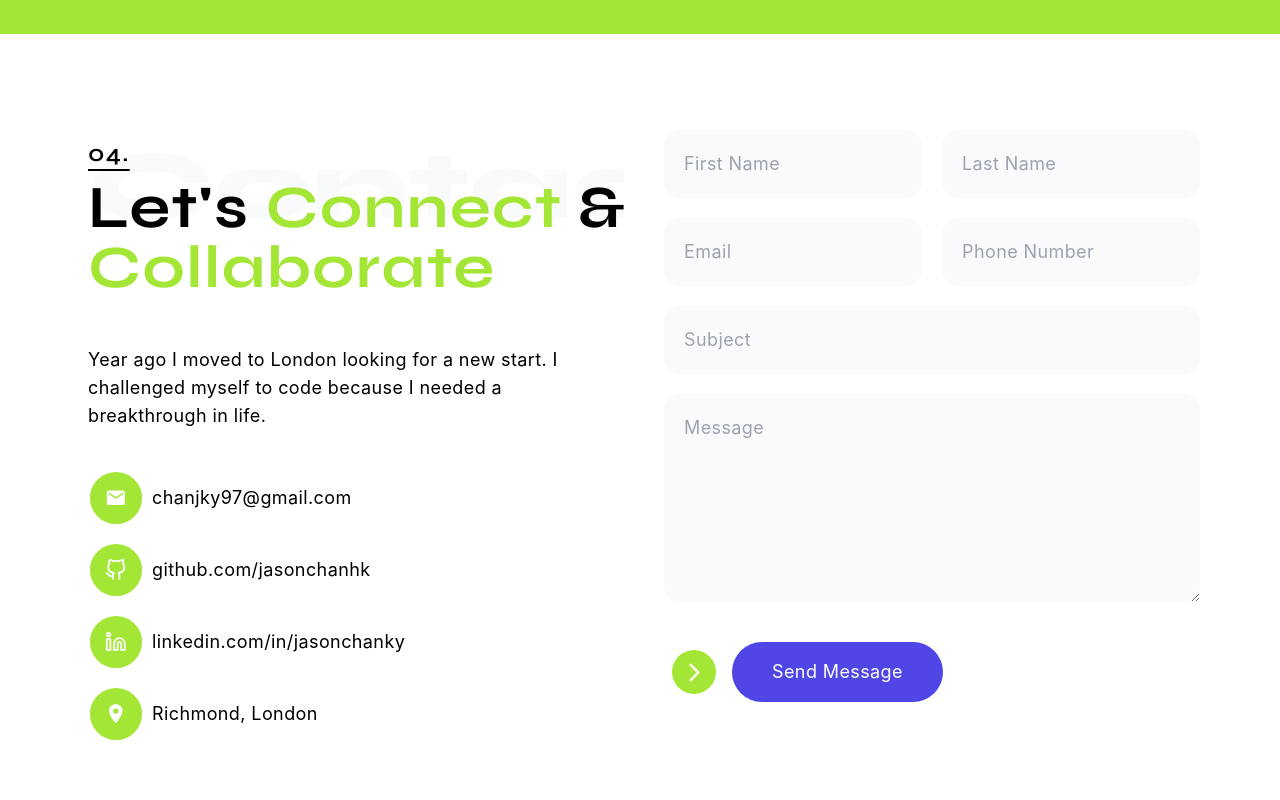
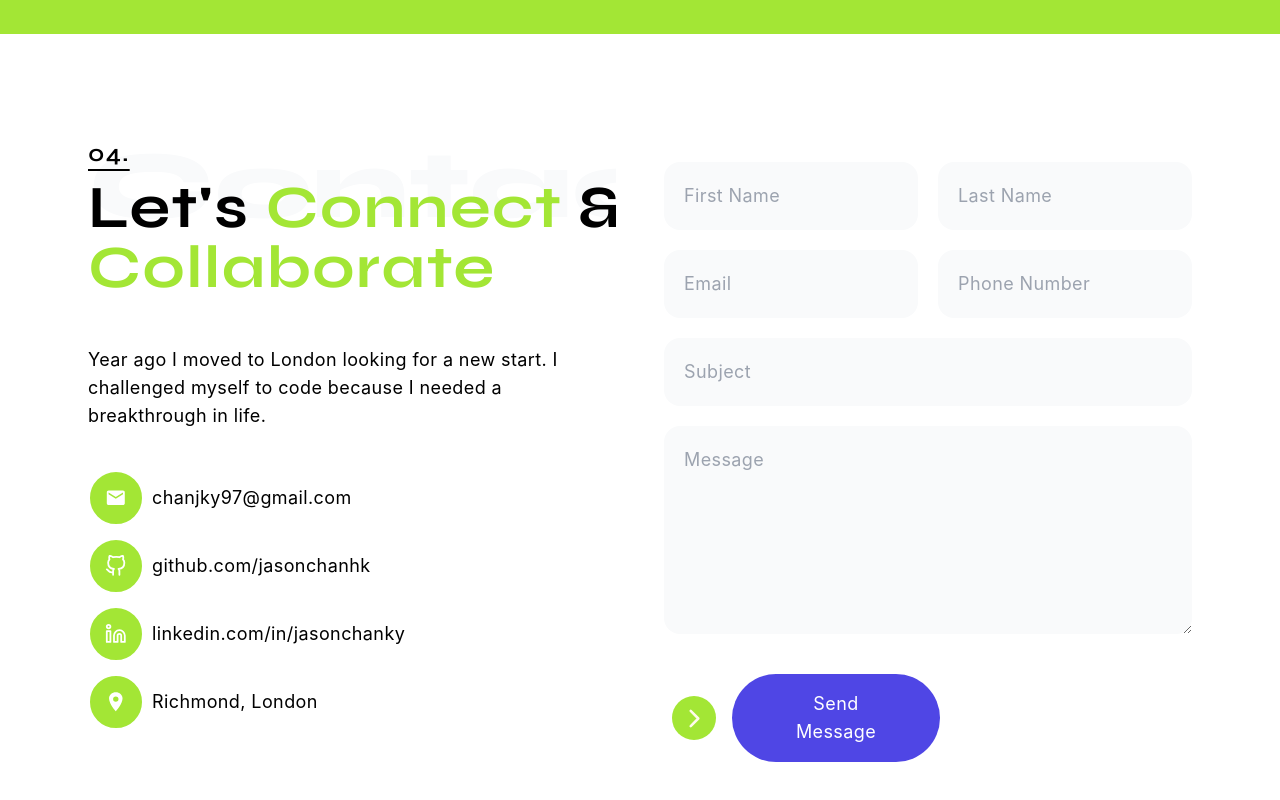
Before and after one commit to jasonchanhk/jasonchanwebsite, a Next.js app: page / in a window 1280 px wide. Shown: the part 3639-4439 px from the top of the page. Built offline with nearby package versions, Linux system fonts and the light colour scheme.

Commit message:
create contact page & send email feature

```diff
--- a/components/Contact.tsx
+++ b/components/Contact.tsx
@@ -1,4 +1,4 @@
-import React from 'react'
+import React, { useRef, useState } from 'react'
 import styles from '../styles/Home.module.css'
 import RedirectButton from './redirectButton'
 import Link from 'next/link'
@@ -7,6 +7,9 @@ import { FiGithub, FiLinkedin } from 'react-icons/fi'
 import { IoLocationSharp } from "react-icons/io5";
 import { MdEmail } from 'react-icons/md'
 import { IconContext } from "react-icons";
+
+import emailjs from '@emailjs/browser';
+import { copyEvent } from '../utils/copyEvent'
 
 const Contact = () => {
     return (
@@ -17,25 +20,13 @@ const Contact = () => {
                     <Invitation />
                     <ContactList />
                 </div>
-                <div className='flex-1 text-black text-lg p-2d'>
-                    <div className='grid md:grid-cols-2 gap-5'>
-                        <input type="text" placeholder='First Name' className='bg-gray-50 p-5 rounded-2xl' />
-                        <input type="text" placeholder='Last Name' className='bg-gray-50 p-5 rounded-2xl' />
-                        <input type="text" placeholder='Email' className='bg-gray-50 p-5 rounded-2xl' />
-                        <input type="text" placeholder='Phone Number' className='bg-gray-50 p-5 rounded-2xl' />
-                        <input type="text" placeholder='Subject' className='bg-gray-50 col-span-2 p-5 rounded-2xl' />
-                        <textarea name="" id="" placeholder='Message' className='bg-gray-50 col-span-2 p-5 rounded-2xl h-52' ></textarea>
-                    </div>
-
-                    <RedirectButton className='mt-10 bg-lime-400'>
-                        Send Message
-                    </RedirectButton>
+                <div className='flex-1 text-black text-lg p-2 flex flex-col justify-end'>
+                    <MessageForm />
                 </div>
             </div>
         </div>
     )
 }
-
 
 const Invitation = () => {
     return (
@@ -70,10 +61,10 @@ const ContactTitle = () => {
 
 const ContactList = () => {
     return (
-        <IconContext.Provider value={{ color: "white", size: "1.2em", className: "cursor-pointer" }}>
-            <div className='flex flex-col gap-4 pt-10 md:self-end '>
+        <IconContext.Provider value={{ color: "white", size: "1.2em" }}>
+            <div className='flex flex-col gap-3 pt-10 md:self-end'>
 
-                <div className='flex items-center' onClick={() => { navigator.clipboard.writeText('chanjky97@gmail.com') }}>
+                <div className='flex items-center cursor-pointer w-fit' onClick={copyEvent}>
                     <div className='w-14 h-14 rounded-full bg-lime-400 border-2 border-white flex justify-center items-center'>
                         <MdEmail />
                     </div>
@@ -81,7 +72,7 @@ const ContactList = () => {
                 </div>
 
                 <Link passHref href="https://github.com/jasonchanhk">
-                    <div className='flex items-center'>
+                    <div className='flex items-center cursor-pointer w-fit'>
                         <div className='w-14 h-14 rounded-full bg-lime-400 border-2 border-white flex justify-center items-center'>
                             <FiGithub />
                         </div>
@@ -91,7 +82,7 @@ const ContactList = () => {
 
                 <Link passHref href="https://www.linkedin.com/in/jason-chan-361266217/">
 
-                    <div className='flex items-center'>
+                    <div className='flex items-center cursor-pointer w-fit'>
                         <div className='w-14 h-14 rounded-full bg-lime-400 border-2 border-white flex justify-center items-center'>
                             <FiLinkedin />
                         </div>
@@ -99,7 +90,7 @@ const ContactList = () => {
                     </div>
                 </Link>
 
-                <div className='flex items-center'>
+                <div className='flex items-center w-fit'>
                     <div className='w-14 h-14 rounded-full bg-lime-400 border-2 border-white flex justify-center items-center'>
                         <IoLocationSharp />
                     </div>
@@ -111,4 +102,62 @@ const ContactList = () => {
     )
 }
 
+const MessageForm = () => {
+    const form = useRef(null);
+    const [messageStatus, setMessageStatus] = useState<string>('')
+
+    const handleSubmit: React.FormEventHandler<HTMLFormElement> = (event) => {
+        event.preventDefault();
+
+        const currentForm = form.current;
+        if (currentForm == null) return;
+        if (process.env.NEXT_PUBLIC_EMAILJS_SERVICE_ID == null ||
+            process.env.NEXT_PUBLIC_EMAILJS_TEMPLATE_ID == null ||
+            process.env.NEXT_PUBLIC_EMAILJS_PUBLIC_KEY == null
+        ) return;
+
+        emailjs
+            .sendForm(
+                process.env.NEXT_PUBLIC_EMAILJS_SERVICE_ID,
+                process.env.NEXT_PUBLIC_EMAILJS_TEMPLATE_ID,
+                currentForm,
+                {
+                    publicKey: process.env.NEXT_PUBLIC_EMAILJS_PUBLIC_KEY,
+                })
+            .then(() => {
+                setMessageStatus('Success!');
+            })
+            .catch((error) => {
+                setMessageStatus('Failed...');
+                console.log(error.text)
+            }
+            );
+    }
+
+    return (
+        <form ref={form} onSubmit={handleSubmit}>
+            <div className='grid md:grid-cols-2 gap-5'>
+                <input type="text" placeholder='First Name' className='bg-gray-50 p-5 rounded-2xl' name='firstname' />
+                <input type="text" placeholder='Last Name' className='bg-gray-50 p-5 rounded-2xl' name='lastname' />
+                <input type="text" placeholder='Email' className='bg-gray-50 p-5 rounded-2xl' name='email' />
+                <input type="text" placeholder='Phone Number' className='bg-gray-50 p-5 rounded-2xl' name='phone' />
+                <input type="text" placeholder='Subject' className='bg-gray-50 col-span-2 p-5 rounded-2xl' name='subject' />
+                <textarea placeholder='Message' className='bg-gray-50 col-span-2 p-5 rounded-2xl h-52' name='message' />
+            </div>
+            <RedirectButton className='mt-10' coloured={true}>
+                {messageStatus != '' ? <div className='cursor-default w-32 text-center'>{messageStatus}</div> : <button type="submit" className='cursor-pointer w-32 text-center'>Send Message</button>}
+            </RedirectButton>
+        </form>
+    )
+}
+
+interface inputFormProps {
+    firstname?: string;
+    lastname?: string;
+    email?: string;
+    phone?: string;
+    subject?: string;
+    message?: string;
+}
+
 export default Contact
--- a/package.json
+++ b/package.json
@@ -9,6 +9,7 @@
     "lint": "next lint"
   },
   "dependencies": {
+    "@emailjs/browser": "^4.3.3",
     "next": "12.1.0",
     "react": "17.0.2",
     "react-dom": "17.0.2",
--- /dev/null
+++ b/utils/copyEvent.tsx
@@ -0,0 +1,4 @@
+export const copyEvent = () => {
+    navigator.clipboard.writeText('chanjky97@gmail.com');
+    alert('Email copied to clipboard');
+}
```
Also changed, not shown: 1 other file (tests, documents, lock files or other folders).
